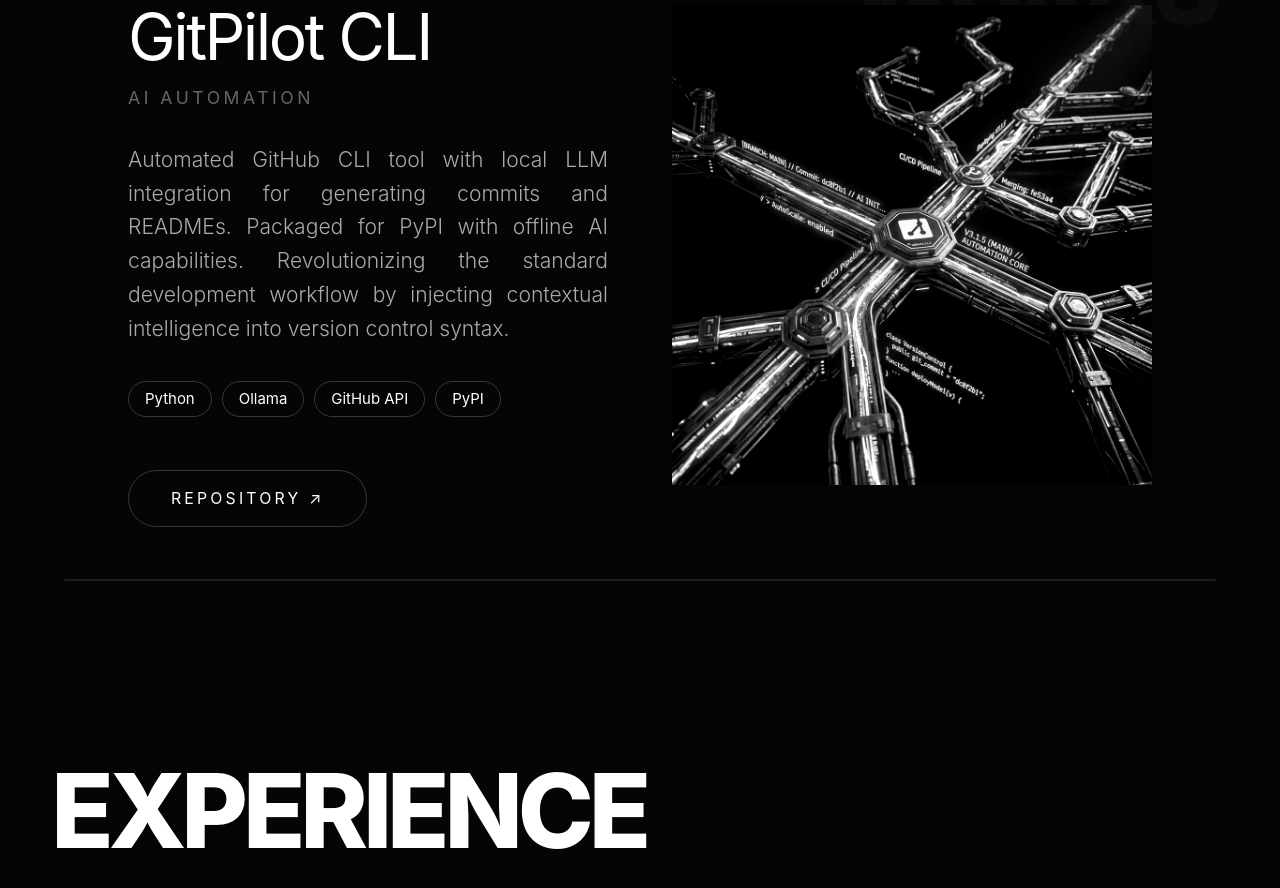
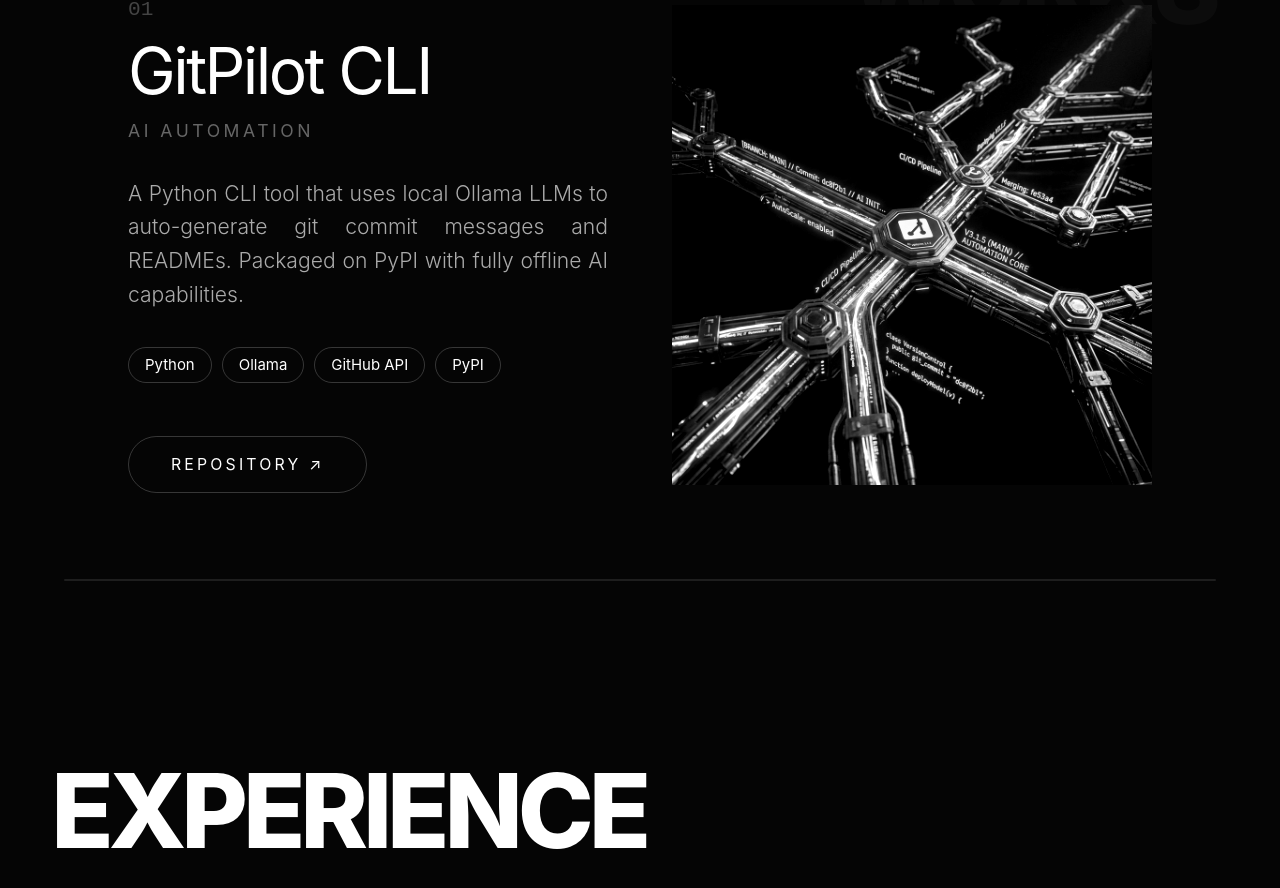
Before and after one commit to imanishraj/portfolio, a Next.js app: page / in a window 1280 px wide. Shown: the part 1876-2764 px from the top of the page. Built offline with nearby package versions, Linux system fonts and the light colour scheme; a web font is replaced by a local one.

Commit message:
Updated with new project and minor UX

```diff
--- a/src/app/layout.tsx
+++ b/src/app/layout.tsx
@@ -4,8 +4,23 @@
 import GlobalChat from '@/components/chat/GlobalChat'
 
 export const metadata: Metadata = {
-  title: 'Manish',
-  description: 'Portfolio — Privacy is a myth.',
+  title: 'Manish Raj \u2014 Full Stack Developer & IoT Engineer',
+  description: 'Full Stack Developer & IoT Engineer based in Bengaluru. Building at the intersection of software and hardware \u2014 React, FastAPI, PostgreSQL, ESP32.',
+  openGraph: {
+    title: 'Manish Raj \u2014 Full Stack Developer & IoT Engineer',
+    description: 'Full Stack Developer & IoT Engineer based in Bengaluru.',
+    url: 'https://www.manishraj.me',
+    siteName: 'Manish Raj',
+    images: [
+      {
+        url: 'https://www.manishraj.me/images/og-cover.png',
+        width: 1200,
+        height: 630,
+      },
+    ],
+    locale: 'en_US',
+    type: 'website',
+  },
 }
 
 export default function RootLayout({
--- a/src/app/page.tsx
+++ b/src/app/page.tsx
@@ -21,7 +21,7 @@
       category: "AI Automation",
       image: "/images/obys/new/gitpilot_cover_1776867279068.png",
       date: "2026",
-      desc: "Automated GitHub CLI tool with local LLM integration for generating commits and READMEs. Packaged for PyPI with offline AI capabilities. Revolutionizing the standard development workflow by injecting contextual intelligence into version control syntax.",
+      desc: "A Python CLI tool that uses local Ollama LLMs to auto-generate git commit messages and READMEs. Packaged on PyPI with fully offline AI capabilities.",
       tech: ["Python", "Ollama", "GitHub API", "PyPI"],
       link: "https://github.com/imanishraj/gitpilot"
    },
@@ -31,7 +31,7 @@
       category: "Full Stack Platform",
       image: "/images/obys/new/data_system_cover_1776867298536.png",
       date: "2026",
-      desc: "A secure, form-based data collection platform engineered with Next.js and Supabase Auth. It features a highly scalable administrative dashboard, granular role-based access controls, and robust PostgreSQL storage layers specifically optimized for ultra-low latency query execution and high-throughput data pipelines.",
+      desc: "A secure form-based data collection platform built with Next.js and Supabase Auth. Includes an admin dashboard with role-based access, search, CSV export, and PostgreSQL storage.",
       tech: ["Next.js", "Node.js", "Supabase", "PostgreSQL"],
       link: "https://github.com/imanishraj/SRN_backend"
    },
@@ -41,19 +41,19 @@
       category: "IoT + ML",
       image: "/images/obys/new/smart_irrigation_cover_1776867314104.png",
       date: "2025",
-      desc: "An advanced IoT-driven precision agriculture system utilizing ESP32 microcontrollers, ambient environmental sensors, and real-time weather APIs. It deeply integrates Facebook's Prophet ML model to execute sophisticated crop rotation forecasting and predictive irrigation analysis, optimizing water usage dynamically based on microclimate variations.",
+      desc: "IoT precision agriculture system using ESP32, soil/humidity sensors, and Facebook's Prophet ML model for crop rotation forecasting and automated drip irrigation control.",
       tech: ["C", "Python", "ESP32", "Prophet ML"],
       link: "https://github.com/imanishraj/precision_agriculture_and_crop_management_using_IoT"
    },
    {
-      id: "finance_tracker",
-      title: "Finance Tracker",
-      category: "Web Application",
-      image: "/images/obys/new/finance_tracker_cover_1776867345600.png",
+      id: "inventory_event_processor",
+      title: "Inventory Event Processor",
+      category: "Backend Systems",
+      image: "/images/obys/new/inventory_processor_cover.png",
       date: "2024",
-      desc: "A comprehensive investment tracking web platform integrating live real-time market data APIs. It provides rigorous performance analytics, interactive sector heatmaps, and institutional-grade data visualization capabilities, enabling users to perform sophisticated portfolio balancing and quantitative risk assessments.",
-      tech: ["Python", "Flask", "SmartAPI"],
-      link: ""
+      desc: "Event-driven inventory system using Spring Boot and PostgreSQL. Implements a producer-consumer queue to decouple API writes from DB persistence. Features an immutable event log, async batch processing, low-stock alerts, and a live React dashboard.",
+      tech: ["Java 21", "Spring Boot", "PostgreSQL", "Flyway", "React", "Recharts"],
+      link: "https://github.com/imanishraj/inventory_event_processor"
    },
    {
       id: "street_light",
@@ -61,7 +61,7 @@
       category: "IoT System",
       image: "/images/obys/new/adaptive_lighting_cover_1776867372064.png",
       date: "2023",
-      desc: "An intelligent, adaptive street lighting grid powered by ambient edge-computing sensors. It automatically adjusts luminosity output in real-time to optimize urban energy efficiency and reduce light pollution, all while meticulously maintaining strict safety luminosity standards for pedestrian and vehicular traffic.",
+      desc: "Smart street lighting system using ESP8266 sensors that auto-adjusts brightness based on ambient light and motion to reduce energy usage.",
       tech: ["C", "Python", "ESP8266"],
       link: "https://github.com/imanishraj/Smart-Street-Light-System"
    },
@@ -71,7 +71,7 @@
       category: "Frontend Dev",
       image: "/images/obys/new/sonic_shell_cover_1776867391097.png",
       date: "2026",
-      desc: "A highly interactive, component-based frontend music player interface utilizing advanced React paradigms. It features fluid spatial routing, visually stunning responsive frequency visualizers, and an immersive glassmorphism styling that elevates the auditory experience through seamless, premium UI interactions.",
+      desc: "Component-based music player UI built in React with frequency visualizers, spatial routing, and glassmorphism styling.",
       tech: ["React", "Vite", "HTML", "CSS"],
       link: "https://github.com/imanishraj/music-player"
    }
@@ -122,8 +122,10 @@
    const [loading, setLoading] = useState(true);
    const { openChat } = useChat();
    const [isMobile, setIsMobile] = useState(false);
+   const [jsLoaded, setJsLoaded] = useState(false);
 
    useEffect(() => {
+      setJsLoaded(true);
       const check = () => setIsMobile(window.innerWidth <= 768);
       check();
       window.addEventListener('resize', check);
@@ -177,7 +179,7 @@
    };
 
    return (
-      <div style={{ backgroundColor: "#050505", minHeight: "100vh", color: "#ffffff" }}>
+      <div className={jsLoaded ? "" : "js-fallback"} style={{ backgroundColor: "#050505", minHeight: "100vh", color: "#ffffff" }}>
          <CustomCursor />
 
          <AnimatePresence mode="wait">
@@ -200,6 +202,8 @@
                      <ScatterText text="Creative" /> <span style={{ display: "block", paddingLeft: "15vw", fontFamily: '"Inter", sans-serif', textTransform: "uppercase", fontStyle: "normal", fontWeight: 800, letterSpacing: "-0.05em", color: "#ffffff" }}><ScatterText text="Developer" /></span>
                   </h1>
                </ScrollReveal>
+
+
 
                <AnimatePresence>
                   {showNudge && (
@@ -272,9 +276,9 @@
                   <h2 style={{ fontFamily: '"Inter", sans-serif', fontWeight: 800, letterSpacing: "-0.05em", fontSize: "clamp(2.5rem, 8vw, 10rem)", color: "#ffffff", marginBottom: "8rem", lineHeight: 0.9 }}><DataScramble text="EXPERIENCE" /></h2>
                   <div style={{ display: "flex", flexDirection: "column", gap: "6rem" }}>
                      {[
-                        { role: "Full Stack Developer", corp: "ALSTONAIR TECHNOLOGIES", date: "Apr 2026 \u2013 Present", summary: "Engineered high-throughput microservices and resilient data pipelines. Led the transition to containerized infrastructure, resulting in a 40% reduction in deployment times and ensuring zero-downtime scalability across core platform APIs." },
-                        { role: "Field Assistant (IoT)", corp: "GITAM UNIVERSITY", date: "Sep 2025 \u2013 Present", summary: "Designed and prototyped ambient environmental sensor arrays. Implemented edge-computing protocols for real-time data telemetry, significantly improving the spatial resolution of the university's precision agriculture testbeds." },
-                        { role: "Software Dev Intern", corp: "HIMALAYA WELLNESS", date: "Jan \u2013 Feb 2025", summary: "Developed analytical dashboard components and optimized backend queries. Streamlined data reporting workflows by aggregating disparate logistics metrics into unified, interactive data visualizations for stakeholders." }
+                        { role: "Full Stack Developer", corp: "ALSTONAIR TECHNOLOGIES", date: "Apr 2026 \u2013 Present", summary: "Building and maintaining FastAPI microservices and PostgreSQL data pipelines for the NAL platform. Contributing to frontend features in React + TypeScript (Vite)." },
+                        { role: "Field Assistant (IoT)", corp: "GITAM UNIVERSITY", date: "Sep 2025 \u2013 Present", summary: "Prototyped ESP32-based environmental sensor arrays for precision agriculture research. Built a Blynk IoT dashboard and conducted farmer awareness workshops in Kannada and English." },
+                        { role: "Software Dev Intern", corp: "HIMALAYA WELLNESS", date: "Jan \u2013 Feb 2025", summary: "Developed an admin dashboard and optimized SQL queries for internal reporting. Built a geolocation-based QR attendance system using .NET and SQL Server." }
                      ].map((exp, i) => (
                         <ScrollReveal key={i} blur yOffset={50} delay={0.15 + (i * 0.2)}>
                            <ExperienceRow role={exp.role} corp={exp.corp} date={exp.date} summary={exp.summary} />
@@ -338,7 +342,15 @@
                         <a href="/resume.pdf" download className="hover-target obys-btn" style={{ display: "inline-block" }}>DOWNLOAD RESUME</a>
                      </ScrollReveal>
                      <ScrollReveal delay={0.5} yOffset={30}>
-                        <button onClick={openChat} className="hover-target obys-btn" style={{ display: "inline-block", background: "transparent" }}>INITIATE CHAT</button>
+                        <div style={{ display: "flex", flexDirection: "column", alignItems: "center", gap: "0.5rem" }}>
+                           <button onClick={openChat} className="hover-target obys-btn" style={{ display: "inline-block", background: "transparent" }}>Chat with my AI assistant</button>
+                           <span style={{ fontSize: "0.75rem", color: "#888", fontFamily: '"Inter", sans-serif', letterSpacing: "0.05em" }}>Ask me anything about my work or skills.</span>
+                        </div>
+                     </ScrollReveal>
+                     <ScrollReveal delay={0.7}>
+                        <div style={{ paddingLeft: "0vw", marginTop: "1.5rem", fontFamily: '"Inter", sans-serif', fontSize: "clamp(0.85rem, 1.5vw, 1rem)", color: "#888", letterSpacing: "0.1em", textTransform: "uppercase" }}>
+                           Currently open to full-time Full Stack roles in Bengaluru (remote-friendly).
+                        </div>
                      </ScrollReveal>
                   </div>
                </div>
@@ -426,6 +438,13 @@
         .scroller-item:hover .scroller-dot { background: #fff; transform: scale(2); }
         .scroller-item.active { color: #fff; }
         .scroller-item.active .scroller-dot { background: #fff; transform: scale(2); }
+        .scroller-item.active .scroller-label { opacity: 1; transform: translateX(0); font-weight: 600; color: #ffffff; }
+
+        /* Fallback animations for JS failure */
+        .js-fallback .preloader-overlay { animation: fallbackHide 4s forwards; }
+        .js-fallback main { animation: fallbackReveal 4s forwards !important; }
+        @keyframes fallbackHide { 0%, 80% { opacity: 1; visibility: visible; } 100% { opacity: 0; visibility: hidden; } }
+        @keyframes fallbackReveal { 0%, 80% { opacity: 0; } 100% { opacity: 1; } }
 
         .submit-btn {
            background: #ffffff !important; color: #000000 !important; font-weight: 600; border-color: #ffffff !important;
@@ -721,6 +740,7 @@
                         )}
                      </div>
                   </ScrollReveal>
+
                ))}
             </div>
          </section>
@@ -963,6 +983,7 @@
 
    return (
       <motion.div
+         className="preloader-overlay"
          exit={{ y: "-100vh", transition: { duration: 0.9, ease: [0.76, 0, 0.24, 1] } }}
          style={{ position: "fixed", top: 0, left: 0, width: "100vw", height: "100vh", backgroundColor: "#020202", zIndex: 100000, display: "flex", alignItems: "center", justifyContent: "center", padding: "5vw" }}
       >
```
Also changed, not shown: public/images/obys/new/inventory_processor_cover.png (added).
